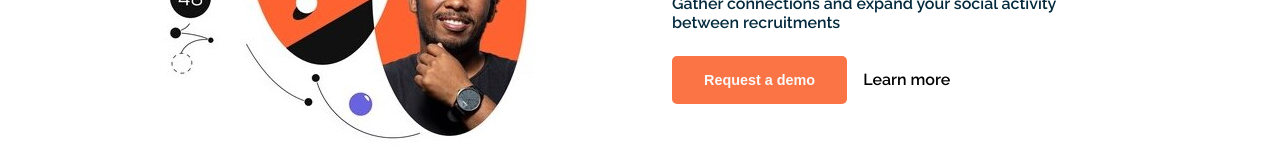
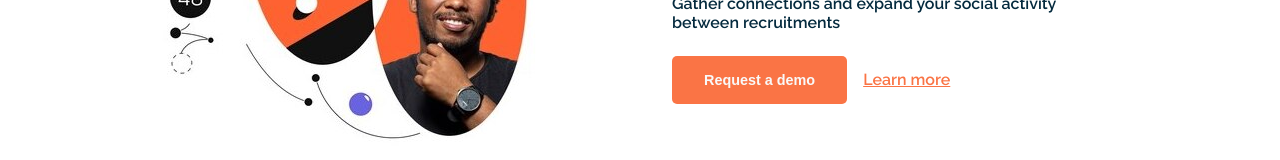
Before and after one commit to EasyRecruit/easy-recruit, a React (Create React App) app: page / in a window 1280 px wide. In both pictures the pointer is over the link "Learn more". Shown: the part 394-554 px from the top of the page. Built offline with nearby package versions, Linux system fonts and the light colour scheme.

Commit message:
new change

```diff
--- a/src/pages/home/Home.css
+++ b/src/pages/home/Home.css
@@ -54,6 +54,11 @@
     font-weight: 500;
     color: var(--dark-color);
     text-decoration: none;
+    transition: .5s ease-in-out;
+}
+.banner-btn a:hover{
+    color: var(--primary-color);
+    text-decoration: underline;
 }
 .btn-primary{
     background-color: var(--primary-color);
```
